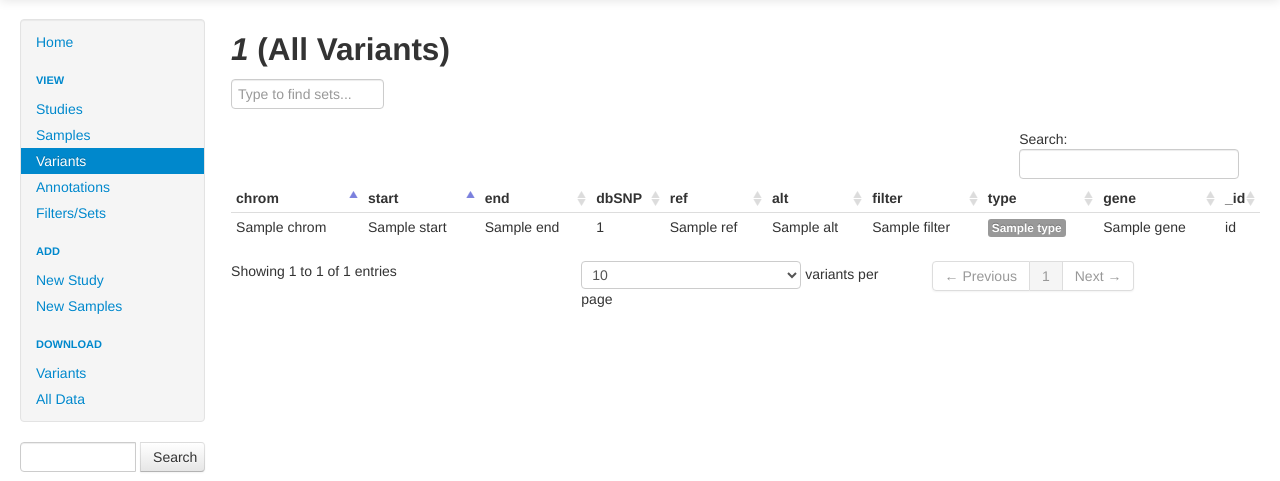
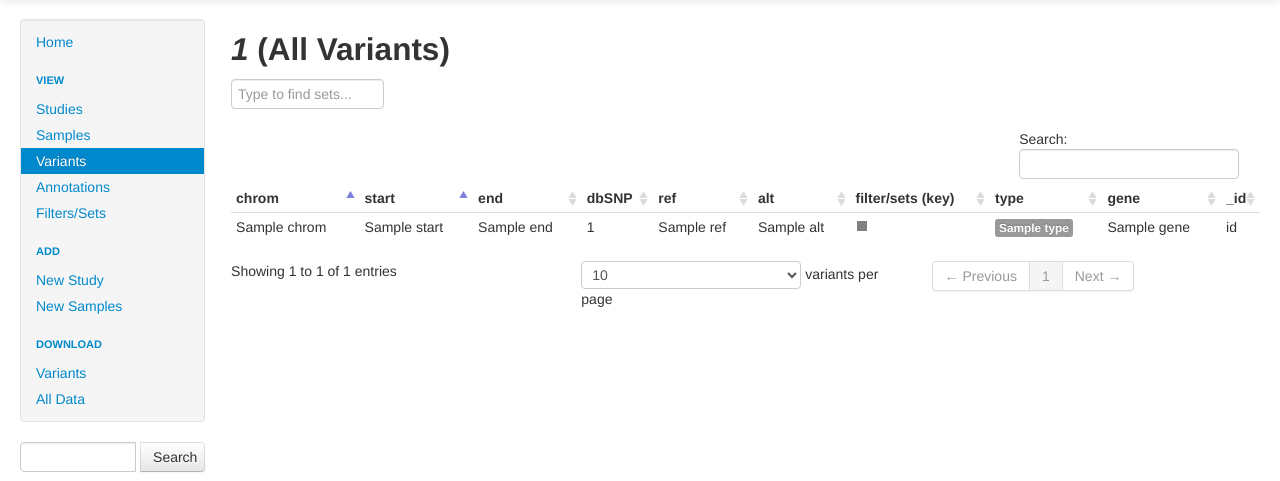
Before and after one commit to nkrumm/gauss, a Flask app: page /variants/1 in a window 1280 px wide. Shown: the part 41-522 px from the top of the page. Run offline with Flask 2, Linux system fonts and the light colour scheme; a database or web service that is not in the repository returns one stand-in record (values such as "Sample title"); data that the repository does not hold is empty; some libraries are stand-ins or nearby versions.

Commit message:
v1 of filter by tag. Tags now returned dynamically via json, table rows display small (hardcoded yet) icon

```diff
--- a/code/templates/view_variants.html
+++ b/code/templates/view_variants.html
@@ -177,7 +177,14 @@
 	} );
 		</script>
 <style>
-.no-hover:hover { background-position: 0px !important; }
+.filter-tag {display: inline-block;
+			 width: 10px;
+			 height: 10px;
+			 background-color: gray;
+			 margin: 1px;}
+.GATK_import {background-color: red;}
+.Rare_variants {background-color: blue;}
+.Oroak_2012_exome {background-color: orange;}
 </style>
 {% endblock %}
 
@@ -194,21 +201,36 @@
 </div>
 
 <script>
+
+function create_set_label(set_item){
+	id = set_item.filter_name
+	if (set_item["filter_title"] != undefined){
+		title = set_item.filter_title
+	} else {title = set_item.filter_name}
+	color = set_item.color
+	return '<div class="btn-group" id='+id+'>' +
+		   '<button class="btn btn '+color+' no-hover">'+title+'</button>' +
+		   '<button class="btn btn '+color+'" onClick=\'$("#'+id+'").remove()\'>x</button></div>'
+}
+
+var sets = {};
+$.getJSON('/filters.json', function(data){
+							data = data["result"]
+							for (var i = 0; i < data.length; i++) {
+								sets[data[i].filter_name] = data[i]
+							}
+})
+
 $(document).ready(function() {
-	var set_names = ["ORoak 2012 Exome","ORoak 2012 MIPs","Brad MIPs v2","Brad MIPs v1"];
-	var sets = {"ORoak 2012 Exome": {id:'oroak_2012_exome', color:"btn-info"}, "ORoak 2012 MIPs": {id:'oroak_2012_mips', color:"btn-warning"}, "Brad MIPs v2": {id: "brad_mips_v2", color:"btn-warning"}, "Brad MIPs v1": {id: "brad_mips_v1", color: "btn-warning"}}
-
-	$('#set_search').typeahead({source: set_names,
-								updater: function(item) {
-											$('#set_labels').append('<div class="btn-group" id='+sets[item].id+'>' +
-																	'<button class="btn btn-small '+sets[item].color+' no-hover">'+item+'</button>' +
-																	'<button class="btn btn-small '+sets[item].color+'" onClick=\'$("#'+sets[item].id+'").remove()\'>x</button></div>')
- 								}});
+	$('#set_search').typeahead({source: Object.keys(sets),
+								updater: function(item) {$('#set_labels').append(create_set_label(sets[item]))}
+							   }
+							  );
 })
 </script>
 
 <table class="table table-hover table-condensed" id="example"  data-provides="rowlink">
-	{{ macros.table_header(["chrom","start","end","dbSNP","ref","alt","filter","type","gene","_id"]) }}
+	{{ macros.table_header(["chrom","start","end","dbSNP","ref","alt","filter/sets (key)","type","gene","_id"]) }}
 	<tbody>
 
 	{% for row in data %}
@@ -222,9 +244,14 @@ $(document).ready(function() {
 
 {% macro make_row_link(row) %}
   <tr>
-    {% for name in ["chrom","start","end","id","ref","alt","filter"] %}
+    {% for name in ["chrom","start","end","id","ref","alt"] %}
 	    <td>{{ row[name] }}</td>
     {% endfor %}
+    <td>
+    	{%- for filter in row["filter"] -%}
+    		<div class="filter-tag {{filter|replace(" ","_")}}"></div>
+    	{%- endfor -%}
+    </td>
     <td>{{ macros.type_tag(row["annotations"]["type"])}}</td>
     <td>{{ row["annotations"]["gene"]}}</td>
     <td><a href="/variants/id:{{ row['_id'] }}">id</a></td>
```
